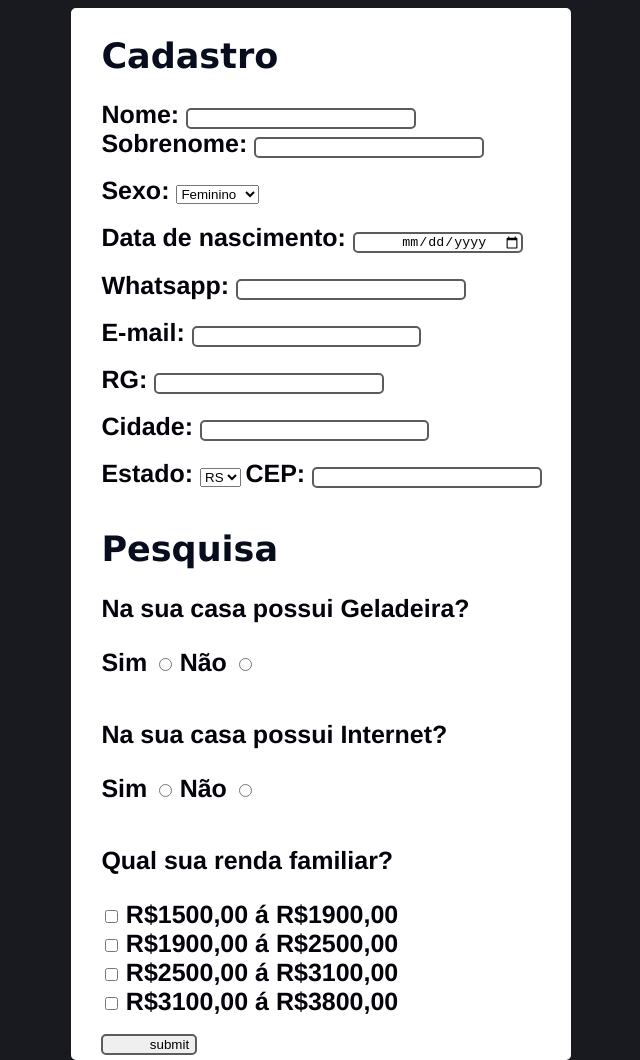
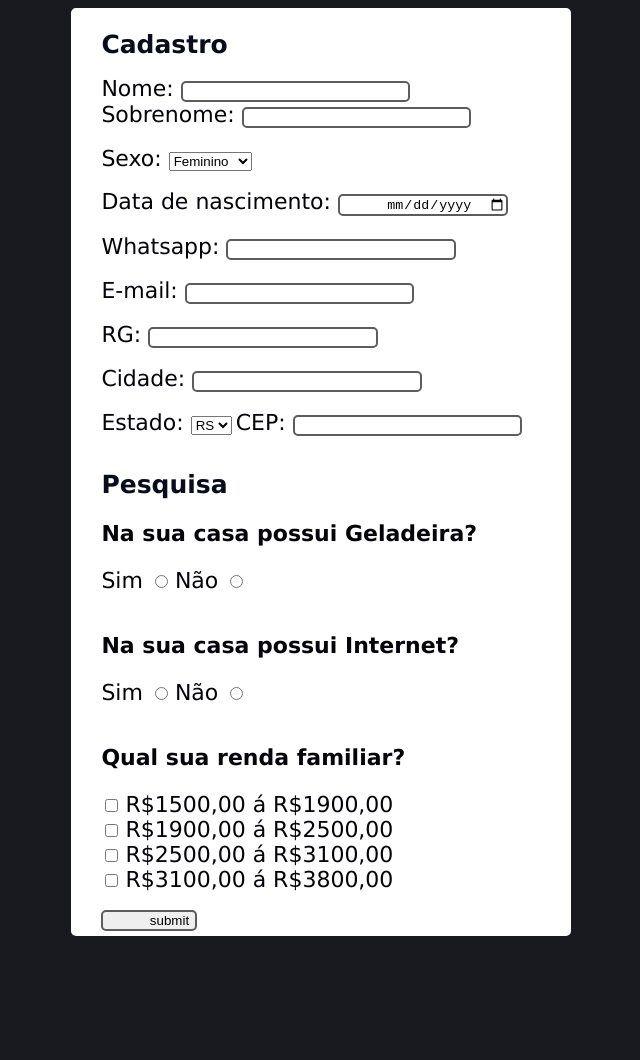
Before and after one commit to Larissadods/estudos.jorge, a plain HTML site: page index.html in a window 1280 px wide. Shown: the whole page, without its empty margins (354-994 px from the left). After the commit the page ends 944 px from the top, so only its background shows below. Drawn offline with Linux system fonts and the light colour scheme.

Commit message:
Add files via upload

```diff
--- a/style.css
+++ b/style.css
@@ -1,13 +1,11 @@
 body {
-    font-family: 'Franklin Gothic Medium', 'Arial Narrow', Arial, sans-serif;
-    display: flex;
     background-color: rgb(24, 26, 32);
     color: #04030b;
 }
 
 label {
-    font-size: 25px;
-    font-weight: bold;
+    font-size: 22px;
+    font-family: Verdana, Geneva, Tahoma, sans-serif;
 }
 
 .principal {
@@ -22,12 +20,13 @@ label {
 
 .principal h1 {
     color: rgb(7, 13, 29);
-    font-size: 35px;
+    font-size: 25px;
     font-family: Verdana, Geneva, Tahoma, sans-serif;
 }
 
 .principal p {
-    font-size: 25px;
+    font-size: 22px;
+    font-family: Verdana, Geneva, Tahoma, sans-serif;
     font-weight: bold;
 }
 
```
